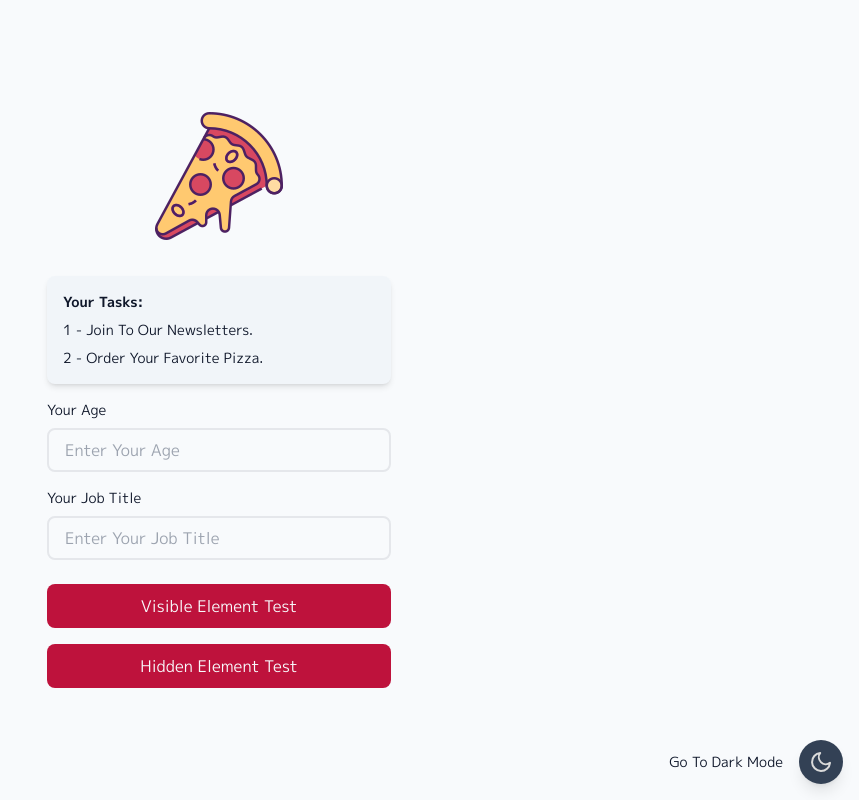
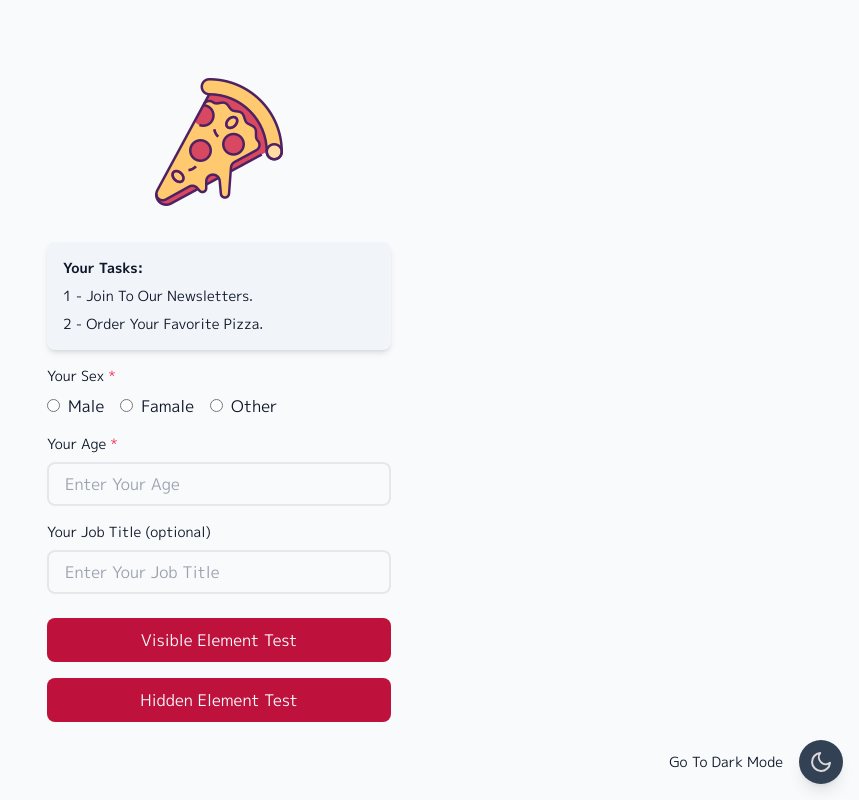
Before and after one commit to shervinshaghaghi/hidden-element-test, a React (Create React App) app: page / in a window 1280 px wide. Shown: the whole page, without its empty margins (421-1280 px from the left). Built offline with nearby package versions, Linux system fonts and the light colour scheme; what js-confetti would draw is missing.

Commit message:
feat: add sex to app

```diff
--- a/src/pages/index.jsx
+++ b/src/pages/index.jsx
@@ -1,3 +1,4 @@
+/* eslint-disable */
 import { useState } from 'react';
 import { toast } from 'react-hot-toast';
 import { useNavigate } from 'react-router-dom';
@@ -21,7 +22,8 @@ function HomePage() {
   const navigate = useNavigate();
   const [userData, setUserData] = useState({
     age: '',
-    job: ''
+    job: '',
+    sex: ''
   });
 
   const onChanges = ({ target }) => {
@@ -30,13 +32,14 @@ function HomePage() {
 
   const onStart = (testName) => () => {
     const AGE = parseInt(userData.age);
+    const testIsHiddenType = testName === TESTS.HIDDEN_ELEMENT;
     // eslint-disable-next-line use-isnan
     if (AGE.toString().length !== 2 || AGE === NaN) {
       toast.error('Please, Enter your current age.');
       return;
     }
-    if (!userData.job) {
-      toast.error('Please, Enter your job title.');
+    if (userData.sex === '') {
+      toast.error('Please, Select your gender.');
       return;
     }
     if (testName === TESTS.HIDDEN_ELEMENT) {
@@ -45,7 +48,7 @@ function HomePage() {
     if (testName === TESTS.VISIBLE_ELEMENT) {
       navigate(VISIBLE_ELEMENT_PAGE_URL);
     }
-    store.dispatch(setUserDataAction(userData));
+    store.dispatch(setUserDataAction({...userData, isHiddenTest: testIsHiddenType }));
     localStorage.setItem(START_TIME_STORAGE_KEY, new Date().getTime());
   };
 
@@ -73,7 +76,31 @@ function HomePage() {
       </div>
 
       <div className="w-full flex flex-col gap-y-2">
-        <span className="text-sm">Your Age</span>
+        <div className="text-sm">
+          Your Sex
+          <span className="text-rose-500 ml-1">*</span>
+        </div>
+        <div className='flex items-center gap-x-4'>
+          <label htmlFor="male" className='cursor-pointer'>
+            <input id="male" type="radio" name="sex" value="male" className='mr-2' onChange={onChanges} />
+            Male
+          </label>
+          <label htmlFor="famale" className='cursor-pointer'>
+            <input id="famale" type="radio" name="sex" value="famale" className='mr-2' onChange={onChanges} />
+            Famale
+          </label>
+          <label htmlFor="other" className='cursor-pointer'>
+            <input id="other" type="radio" name="sex" value="other" className='mr-2' onChange={onChanges} />
+            Other
+          </label>
+        </div>
+      </div>
+
+      <div className="w-full flex flex-col gap-y-2">
+        <div className="text-sm">
+          Your Age
+          <span className="text-rose-500 ml-1">*</span>
+        </div>
         <input
           name="age"
           maxLength={2}
@@ -86,7 +113,7 @@ function HomePage() {
       </div>
 
       <div className="w-full flex flex-col gap-y-2 mb-2">
-        <span className="text-sm">Your Job Title</span>
+        <span className="text-sm">Your Job Title (optional)</span>
         <input
           name="job"
           value={userData.job}
--- a/src/pages/thank-you.jsx
+++ b/src/pages/thank-you.jsx
@@ -13,12 +13,14 @@ import { appSelectors } from 'store/app-data/app-selectors';
 function ThankYouPage() {
   titleGenerator('Thank You');
   const [showResult, setShowResult] = useState(false);
-  const { userAge, userJob, userEmail, clicks } = useSelector(appSelectors.appData);
+  const { userAge, userJob, userEmail, clicks, userSex, isHiddenTest } = useSelector(appSelectors.appData);
 
   const user = {
     age: userAge,
     job: userJob,
-    email: userEmail
+    sex: userSex,
+    email: userEmail,
+    isHiddenTest: isHiddenTest ? 'Hidden Test' : 'Visible Test',
   };
 
   const result = calculateData(user, clicks);
@@ -55,7 +57,9 @@ function ThankYouPage() {
           <p className={titleClasses}>USER</p>
           <ul className="list-disc mb-4">
             <li>{`User Age: ${result.user.age}`}</li>
+            <li>{`User Sex: ${result.user.sex}`}</li>
             <li>{`User Job: ${result.user.job}`}</li>
+            <li>{`User Test Type: ${result.user.isHiddenTest}`}</li>
           </ul>
 
           <p className={titleClasses}>TIME</p>
--- a/src/store/app-data/app-slice.js
+++ b/src/store/app-data/app-slice.js
@@ -9,6 +9,8 @@ const initialState = {
   userAge: '',
   userJob: '',
   userEmail: '',
+  userSex: '',
+  isHiddenTest: false,
   darkMode: !!localStorage.getItem(DARK_MODE_STORAGE_KEY)
 };
 
@@ -22,6 +24,8 @@ const appSlice = createSlice({
     setUserDataAction: (state, action) => {
       state.userAge = action.payload.age;
       state.userJob = action.payload.job;
+      state.userSex = action.payload.sex;
+      state.isHiddenTest = action.payload.isHiddenTest;
     },
     setUserEmailAction: (state, action) => {
       state.userEmail = action.payload;
@@ -35,6 +39,8 @@ const appSlice = createSlice({
       state.userEmail = '';
       state.userAge = '';
       state.userJob = '';
+      state.userSex = '';
+      state.isHiddenTest = false;
       state.clicks = [];
       state.cart = {};
     },
```
Also changed, not shown: src/styles/index.min.css, 1 other file (tests, documents, lock files or other folders).
